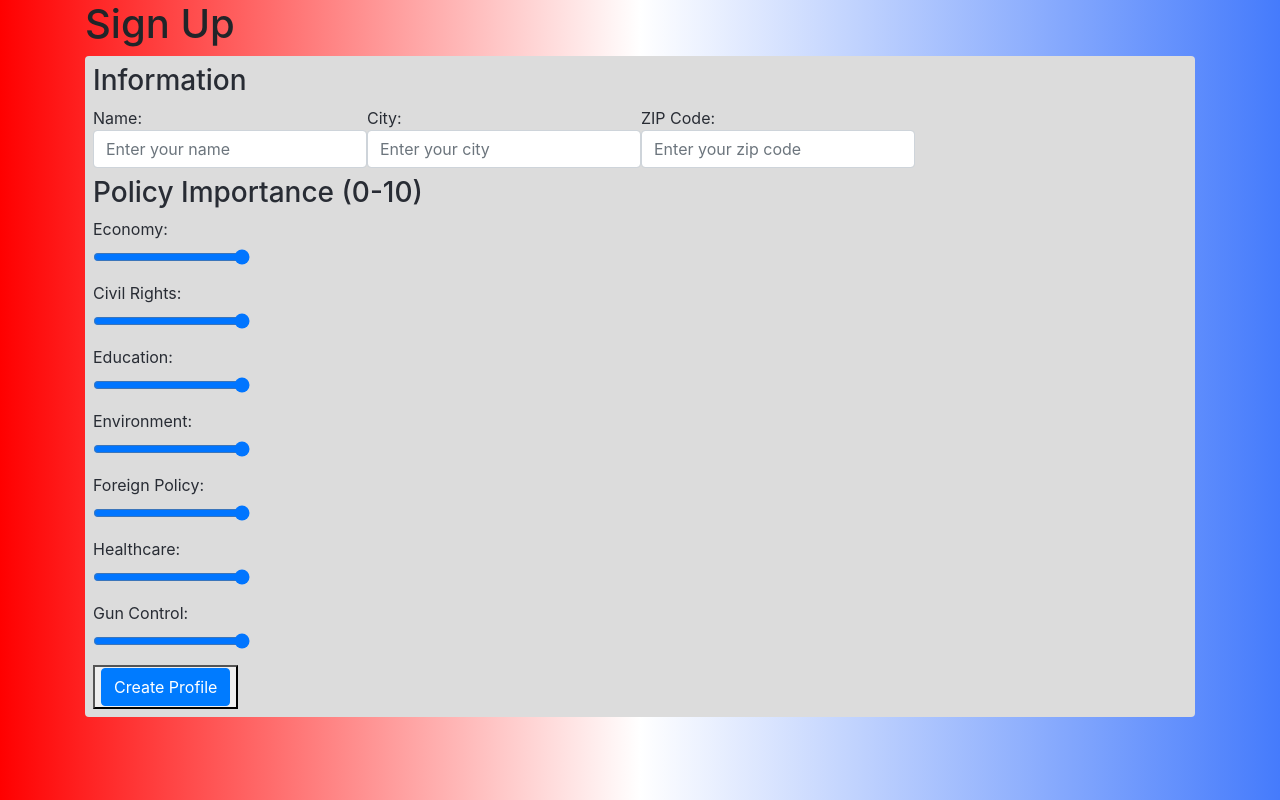
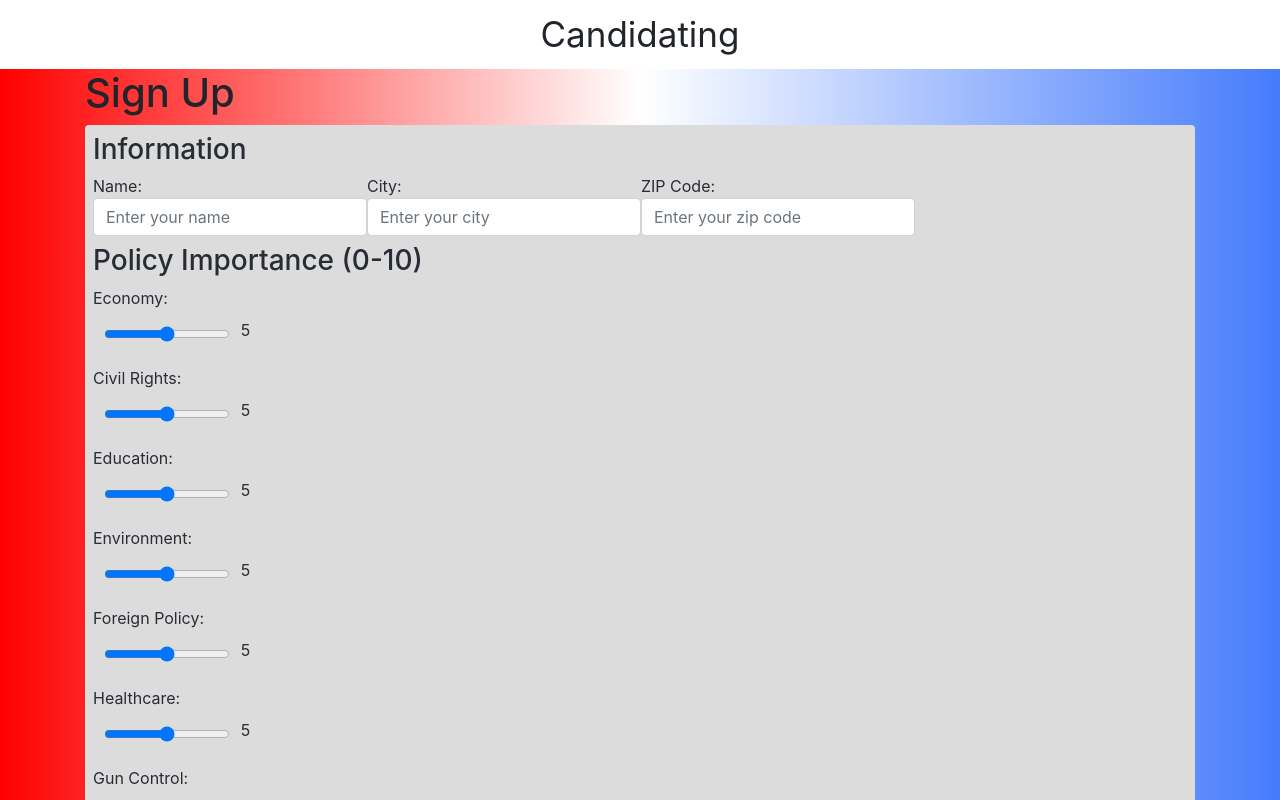
Before and after one commit to apradhan12/candidating, a React (Create React App) app: page /createaccount in a window 1280 px wide. Built offline with nearby package versions, Linux system fonts and the light colour scheme.

Commit message:
Added and mostly completed sliders and formatting

```diff
--- a/src/App.css
+++ b/src/App.css
@@ -25,6 +25,12 @@
 	color: white;
 }
 
+.App-slider {
+	display: flex;
+	flex-direction: row;
+	margin-left: 8pt;
+}
+
 .App-link {
 	color: #61dafb;
 }
--- a/src/App.js
+++ b/src/App.js
@@ -11,6 +11,7 @@ function App() {
 	return (
 	  <Router>
 		<div>
+		<nav className="navbar navbar-light">Candidating</nav>
 		  <Switch>
 			<Route exact path="/">
 			  <div className="App">
--- a/src/CreateAccount.jsx
+++ b/src/CreateAccount.jsx
@@ -1,6 +1,6 @@
 /* eslint-disable max-len */
 /* eslint-disable require-jsdoc */
-import React from 'react';
+import  React, { useState } from 'react';
 import './CreateAccount.css';
 import US_STATES from './us_states';
 import { Route, Link, BrowserRouter as Router, Switch } from 'react-router-dom';
@@ -47,45 +47,38 @@ function App() {
                             "Healthcare",
                             "Gun Control"
                           ]
-  const sliderAttributeHTML = sliderAttributes.map((name) =>  ( <div class="row">
-  <div class="form-group col-lg-2">
-    <label for={name}>{name}:</label>
-    <input type="range" class="form-control-range" id={name} min="0" max="10" />
-  </div>
-</div>  ))
+
+  const [sliderStates, setSliderStates] = useState({})
+  const refs = {}
+  const sliderAttributeHTML = sliderAttributes.map((name) =>  {
+    console.log("hi");
+    refs[name] = React.createRef();
+    return (
+    <div class="row">
+      <div class="form-group col-lg-2">
+        <label for={name}>{name}:</label>
+          <div className="App-slider">
+          <input className="App-slider"
+            type="range" class="form-control-range" id={name} min="0" max="10" value={sliderStates[name]}
+            onChange={(event) => {
+              console.log("slider states:", event.target.value);
+              const newSliderStates = sliderStates;
+              newSliderStates[name] = event.target.value;
+              setSliderStates(newSliderStates);
+              refs[name].current.innerHTML = sliderStates[name];
+            }}
+          />
+          <label className="App-slider" ref={refs[name]}>5</label>
+        </div>
+      </div>
+    </div>
+  ) } )
+
 
   return (
     <div class="container">
       <header>
         <h1>Sign Up</h1>
-        {/* <Formik
-          initialValues={initialValues}
-          validate={validate}
-          onSubmit={onSubmit}
-          validateOnChange={false}
-          validateOnBlur={true}>
-          {({isSubmitting}) => (
-            <Form className="App-body">
-              <label>Name: </label><br />
-              <Field name="name" />
-              <ErrorMessage name="name" component="div" />
-              <label>ZIP Code: </label><br />
-              <Field name="zipCode" maxLength="5" />
-              <ErrorMessage name="zipCode" component="div" />
-              <label>City: </label><br />
-              <Field name="city" />
-              <ErrorMessage name="city" component="div" />
-              <label>State: </label><br />
-              <Field as="select" name="state">
-                {Object.keys(US_STATES).map((usState, i) => (<option value={usState} key={i}>{usState}</option>))}
-              </Field>
-              <ErrorMessage name="state" component="div" />
-              <button type="submit" disabled={isSubmitting}>
-                Submit
-              </button>
-            </Form>
-          )}
-        </Formik> */}
         <form class="App-body p-2 rounded">
           <h3>Information</h3>
           <label htmlFor="name">
```
